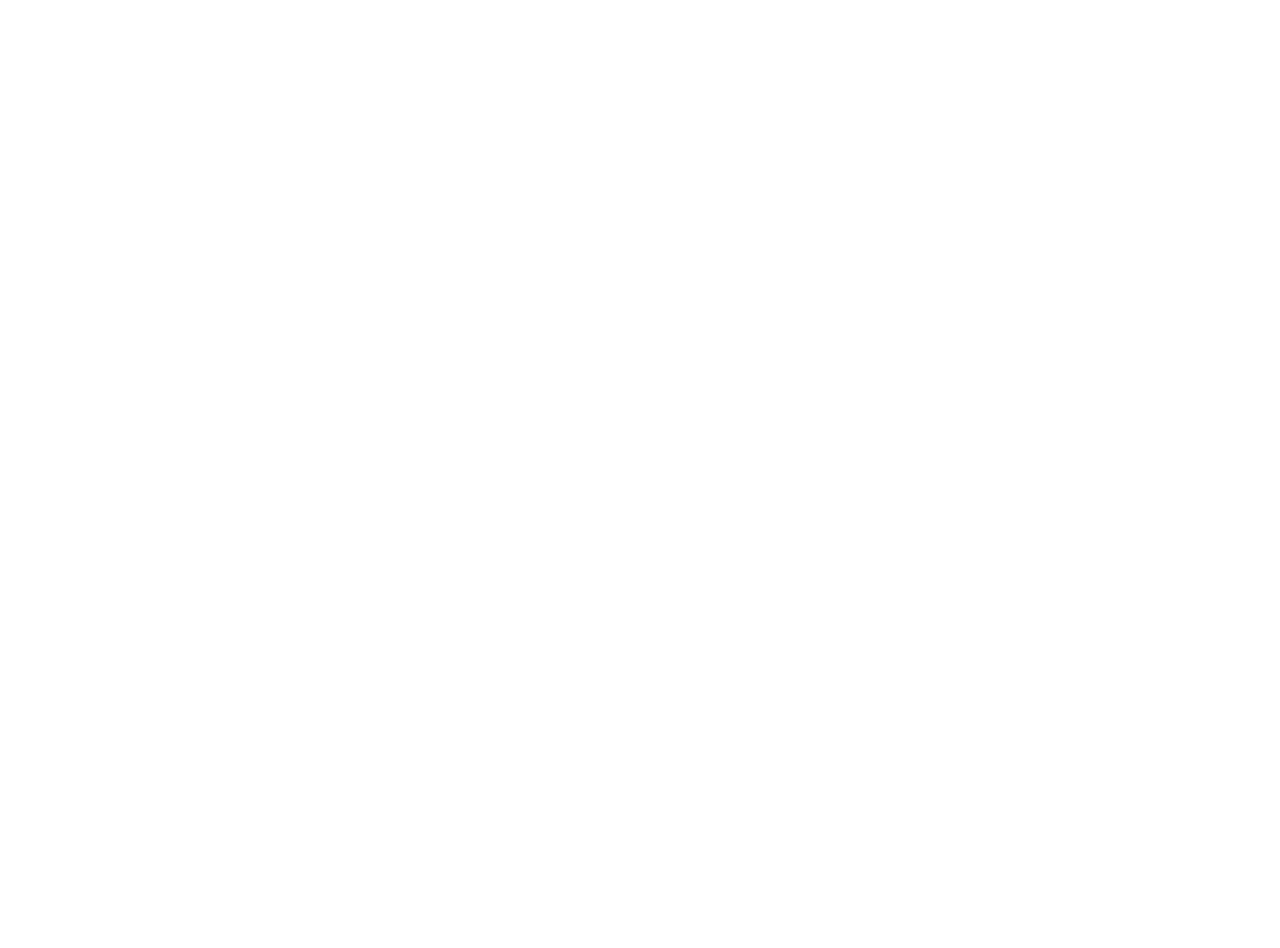
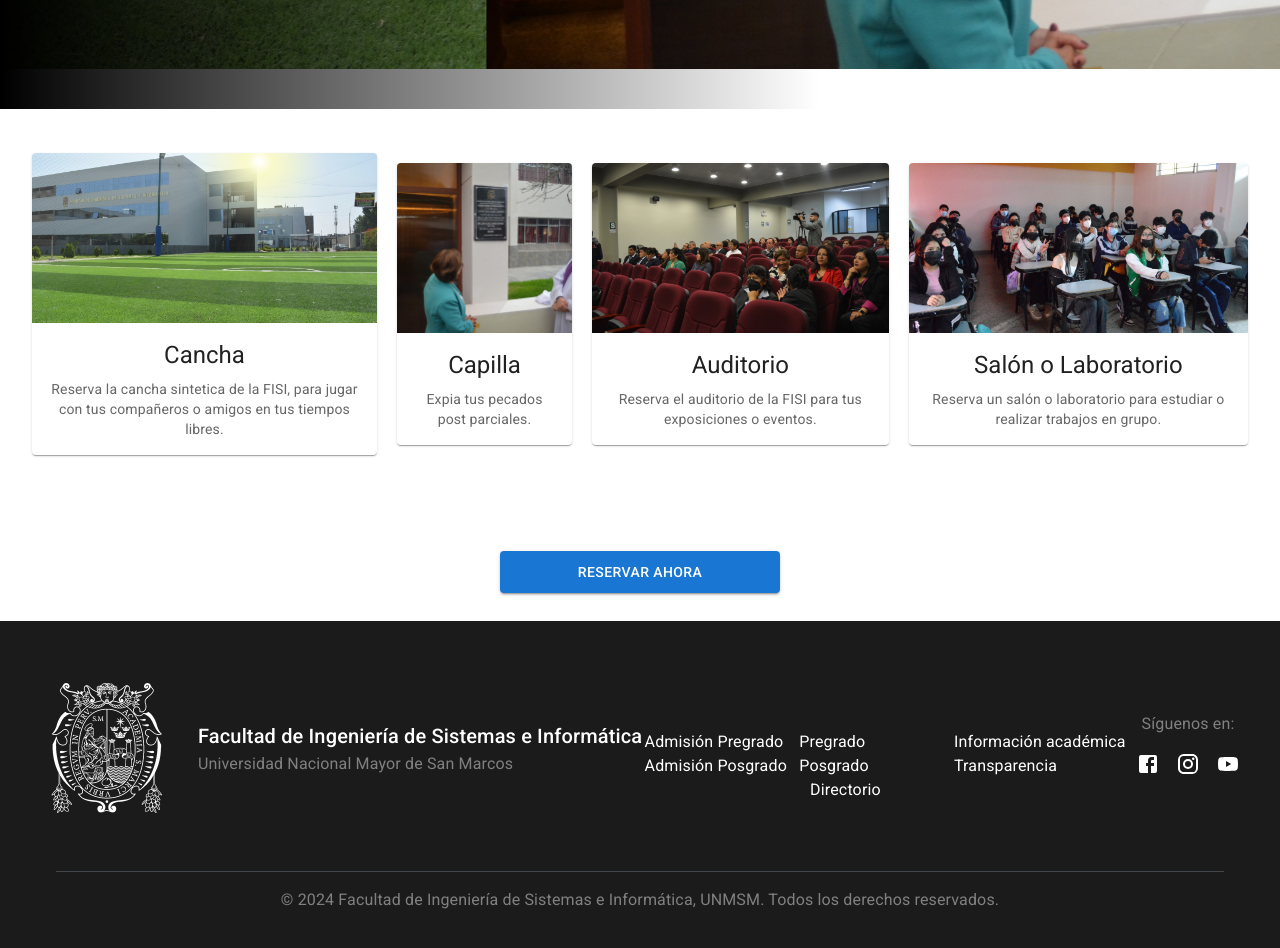
Before and after one commit to DvKirbo/FisiHelp-Front, a React (Vite) app: page /reservar in a window 1280 px wide. Shown: the part 760-1708 px from the top of the page. Before the commit the page ends 800 px from the top, so only its background shows below. Built offline with nearby package versions, Linux system fonts and the light colour scheme.

Commit message:
cards fixed

```diff
--- a/src/App.jsx
+++ b/src/App.jsx
@@ -5,6 +5,7 @@
 import UnayoeReserv from './pages/Unayoe/UnayoeReserv';
 import HomePage from './pages/HomePage';
 import Footer from './components/Footer';
+import Reserva from './pages/Reserva/Reserva';
 
 function App() {
   return (
@@ -17,6 +18,7 @@
               <ResponsiveAppBar />
                 <Routes>
                   <Route path="/" element={<HomePage />} />
+                  <Route path='/reservar' element={<Reserva />} />
                   <Route path="/unayoe" element={<UnayoeReserv />} />
                   <Route path="*" element={<h1>404 Not Found</h1>} />
                 </Routes>
--- a/src/components/Navbar/ResponsiveAppBar.jsx
+++ b/src/components/Navbar/ResponsiveAppBar.jsx
@@ -50,6 +50,11 @@
     if(page =='Inicio'){
       navigate('/');
     }
+
+    if(page == 'Reservar'){
+      navigate('/reservar')
+    }
+
     if (page === 'Unayoe') {
       navigate('/unayoe');
     }
--- /dev/null
+++ b/src/pages/Reserva/Reserva.css
@@ -0,0 +1,10 @@
+.cards-reserva{
+    display: flex;
+    align-items: center;
+    justify-content: center;
+    flex-direction: row;
+    gap: 20px;
+    padding: 2em;
+    margin-top: 3em;
+    margin-bottom: 4em;
+}
--- a/src/pages/Reserva/Reserva.jsx
+++ b/src/pages/Reserva/Reserva.jsx
@@ -1,22 +1,42 @@
-import * as React from 'react';
-import Box from '@mui/material/Box';
 import CanchaFisiCard from '../Reserva/components/Cards/Card_cancha_reserva';
 import CapillaFisiCard from '../Reserva/components/Cards/Card_capilla_reserva';
 import SalonFisiCard from '../Reserva/components/Cards/Card_salon_reserva';
 import AuditorioFisiCard from '../Reserva/components/Cards/Card_auditorio_reserva';
 import AutoPlay from "./components/Carrusel/Carrusel_reserva";
+import "./Reserva.css"
+import MyCalendar from '../../components/Calendar/Calendar';
+import { Button } from '@mui/material';
 
 function Reserva() {
   return (
     <>
       <AutoPlay />
 
+      <div className='cards-reserva'>
+       <CanchaFisiCard />
+        <CapillaFisiCard />
+        <AuditorioFisiCard />
+        <SalonFisiCard />
+      </div>
+      <div>
+        <Button variant="contained" color="primary" href="/reservas"
+          sx={{
+            marginBottom: "2em",
+            height: "3em",
+            width: "20em",
+          }}
+        >Reservar ahora</Button>
+      </div>
+
+
+      {/*
       <Box sx={{ display: 'flex', justifyContent: 'center', gap: 8, marginTop: 2 }}>
         <CanchaFisiCard />
         <CapillaFisiCard />
         <AuditorioFisiCard />
         <SalonFisiCard />
-      </Box>
+      </Box> */}
+
     </>
   );
 }
```
